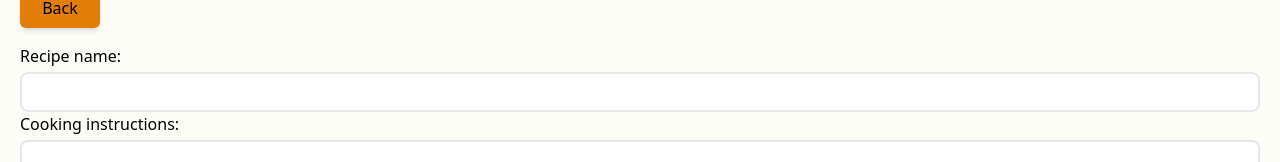
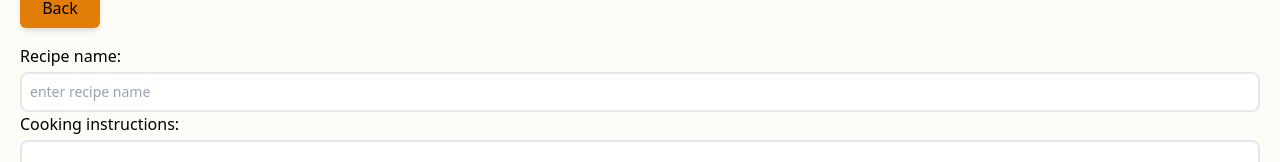
Before and after one commit to iO-Academy/2024-aug-fst-recipe-finder, a React (Vite) app: page /addrecipe in a window 1280 px wide. Shown: the part 284-446 px from the top of the page. Built offline with nearby package versions, Linux system fonts and the light colour scheme.

Commit message:
added placeholder back to TextInput

```diff
--- a/src/Utilities/TextInput/index.tsx
+++ b/src/Utilities/TextInput/index.tsx
@@ -11,6 +11,7 @@ export default function TextInput({
   id,
   title,
   required,
+  placeholder
 }: TextInputProps) {
   return (
     <>
@@ -22,6 +23,7 @@ export default function TextInput({
           id={id}
           className="w-full border-2 rounded-lg px-2 py-2 text-sm mt-1"
           required={required}
+          placeholder={placeholder ?? ""}
         />
       </label>
     </>
```
